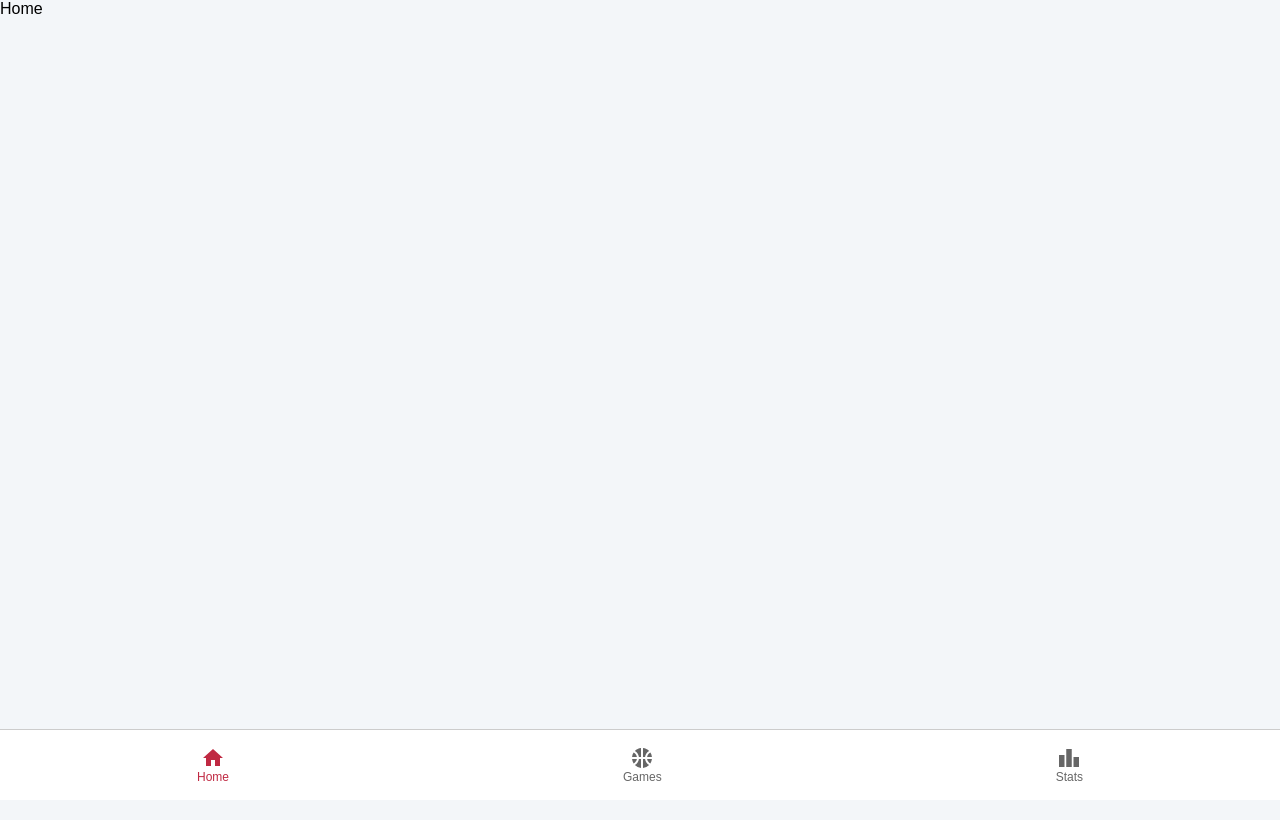
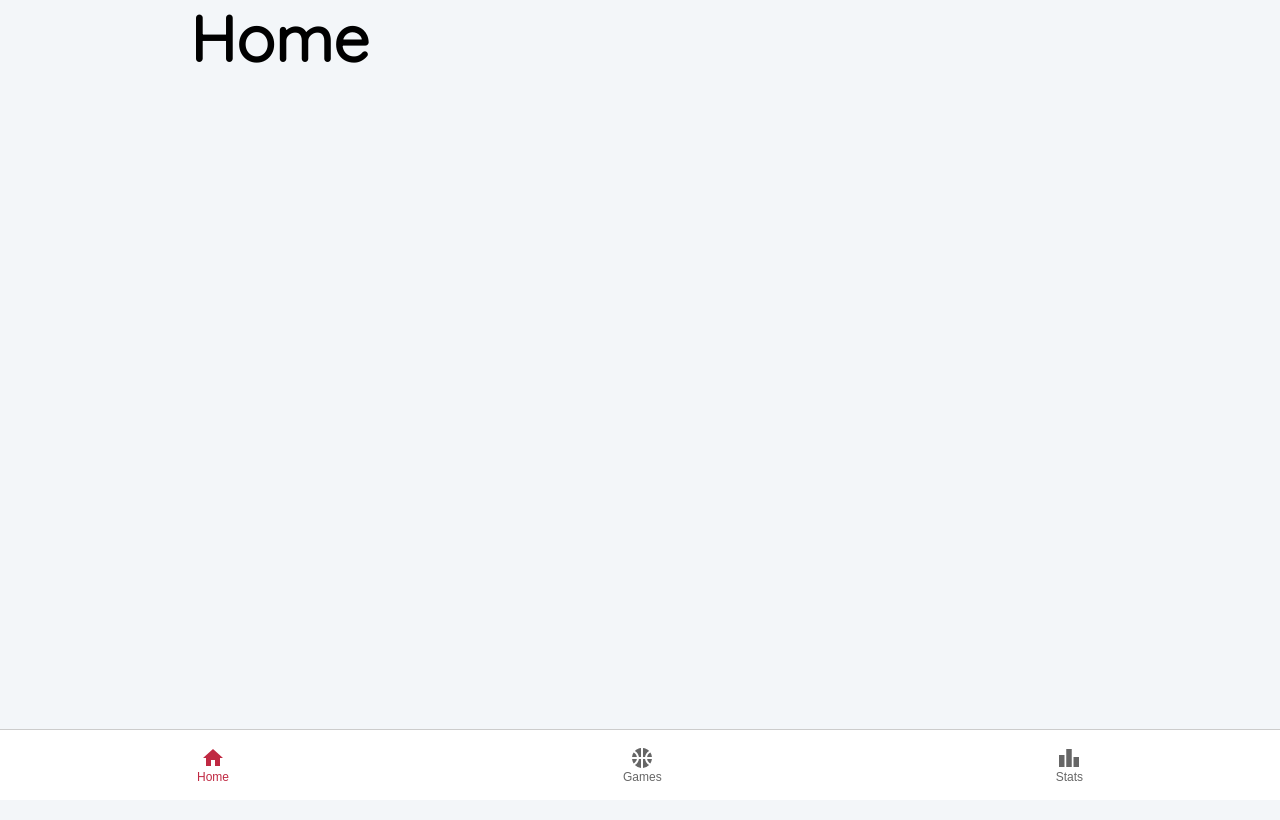
Before and after one commit to freekboon/petanque-scoreboard, a Next.js app: page / in a window 1280 px wide. Shown: the top 820 px of the page. Built offline with nearby package versions, Linux system fonts and the light colour scheme.

Commit message:
Home template

```diff
--- a/src/pages/index.js
+++ b/src/pages/index.js
@@ -1,7 +1,7 @@
-import React from "react";
 import withLayout from "~utils/withLayout";
+import HomeTemplate from "~templates/Home";
 
-const Home = () => <div>Home</div>;
+const Home = HomeTemplate;
 
 Home.propTypes = {};
 
--- /dev/null
+++ b/src/templates/Home/Home.module.scss
@@ -0,0 +1,10 @@
+@use "src/styles/layout";
+@use "src/styles/typography";
+
+.container {
+  composes: container_md;
+}
+
+.h1 {
+  composes: h1;
+}
--- /dev/null
+++ b/src/templates/Home/index.js
@@ -0,0 +1,12 @@
+import React from "react";
+import classes from "./Home.module.scss";
+
+const Home = () => (
+  <div className={classes.container}>
+    <h1 className={classes.h1}>Home</h1>
+  </div>
+);
+
+Home.propTypes = {};
+
+export default Home;
```
